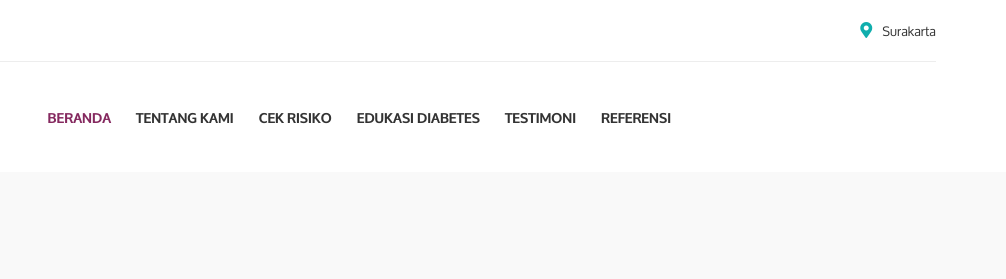
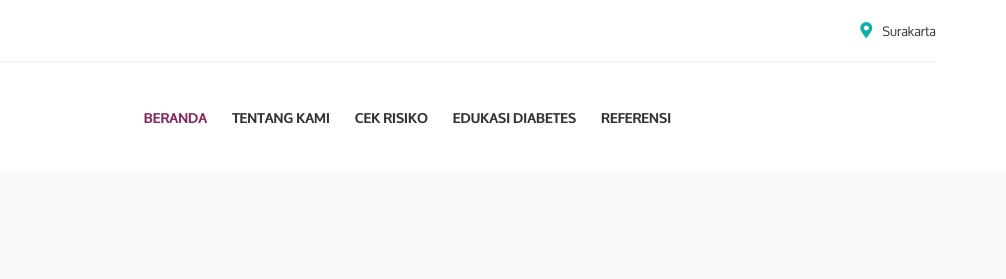
Before and after one commit to hfdalkarim/Diabetes, a plain HTML site: page edukasi.html in a window 1280 px wide. Shown: the top 279 px of the page, 274-1280 px from the left. Drawn offline with Linux system fonts and the light colour scheme; files whose address does not match are found by name.

Commit message:
Update edukasi.html

```diff
--- a/edukasi.html
+++ b/edukasi.html
@@ -75,9 +75,6 @@
                         </li>
                         <li>
                             <a href="edukasi.html">Edukasi Diabetes</a>
-                        </li>
-                        <li>
-                            <a href="testimoni.html">Testimoni</a>
                         </li>
                         <li>
                             <a href="referensi.html">Referensi</a>
```
